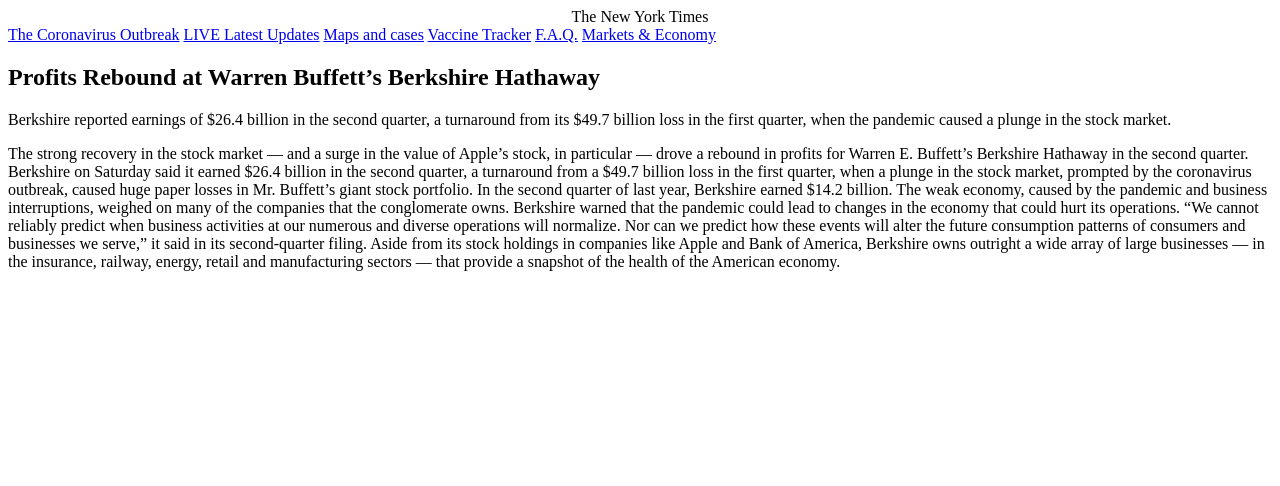
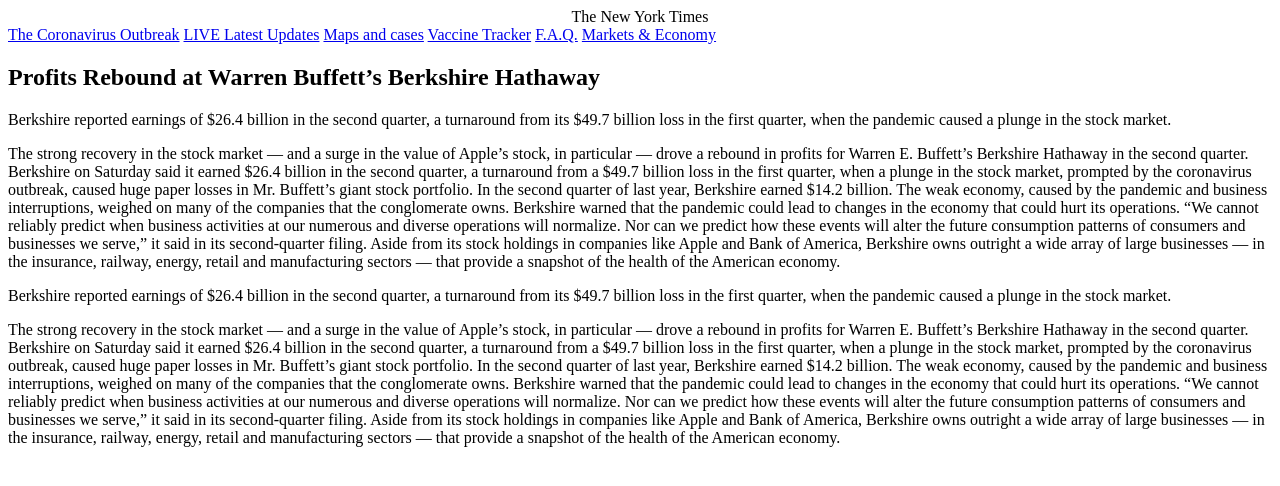
Before and after one commit to WebHeroSchool/NYT_Buffett, a plain HTML site: page index.html in a window 1280 px wide. Drawn offline with Linux system fonts and the light colour scheme.

Commit message:
no message

```diff
--- a/index.html
+++ b/index.html
@@ -27,5 +27,8 @@
 
   <section class="article">
       <p class="article">The strong recovery in the stock market — and a surge in the value of Apple’s stock, in particular — drove a rebound in profits for Warren E. Buffett’s Berkshire Hathaway in the second quarter. Berkshire on Saturday said it earned $26.4 billion in the second quarter, a turnaround from a $49.7 billion loss in the first quarter, when a plunge in the stock market, prompted by the coronavirus outbreak, caused huge paper losses in Mr. Buffett’s giant stock portfolio. In the second quarter of last year, Berkshire earned $14.2 billion. The weak economy, caused by the pandemic and business interruptions, weighed on many of the companies that the conglomerate owns. Berkshire warned that the pandemic could lead to changes in the economy that could hurt its operations. “We cannot reliably predict when business activities at our numerous and diverse operations will normalize. Nor can we predict how these events will alter the future consumption patterns of consumers and businesses we serve,” it said in its second-quarter filing. Aside from its stock holdings in companies like Apple and Bank of America, Berkshire owns outright a wide array of large businesses — in the insurance, railway, energy, retail and manufacturing sectors — that provide a snapshot of the health of the American economy.</aside></section></main>
+    <p class="section__description">Berkshire reported earnings of $26.4 billion in the second quarter, a turnaround from its $49.7 billion loss in the first quarter, when the pandemic caused a plunge in the stock market.</p>
+    <section class="article">
+      <p class="article">The strong recovery in the stock market — and a surge in the value of Apple’s stock, in particular — drove a rebound in profits for Warren E. Buffett’s Berkshire Hathaway in the second quarter. Berkshire on Saturday said it earned $26.4 billion in the second quarter, a turnaround from a $49.7 billion loss in the first quarter, when a plunge in the stock market, prompted by the coronavirus outbreak, caused huge paper losses in Mr. Buffett’s giant stock portfolio. In the second quarter of last year, Berkshire earned $14.2 billion. The weak economy, caused by the pandemic and business interruptions, weighed on many of the companies that the conglomerate owns. Berkshire warned that the pandemic could lead to changes in the economy that could hurt its operations. “We cannot reliably predict when business activities at our numerous and diverse operations will normalize. Nor can we predict how these events will alter the future consumption patterns of consumers and businesses we serve,” it said in its second-quarter filing. Aside from its stock holdings in companies like Apple and Bank of America, Berkshire owns outright a wide array of large businesses — in the insurance, railway, energy, retail and manufacturing sectors — that provide a snapshot of the health of the American economy.</p>
 </body>
 </html>
```
